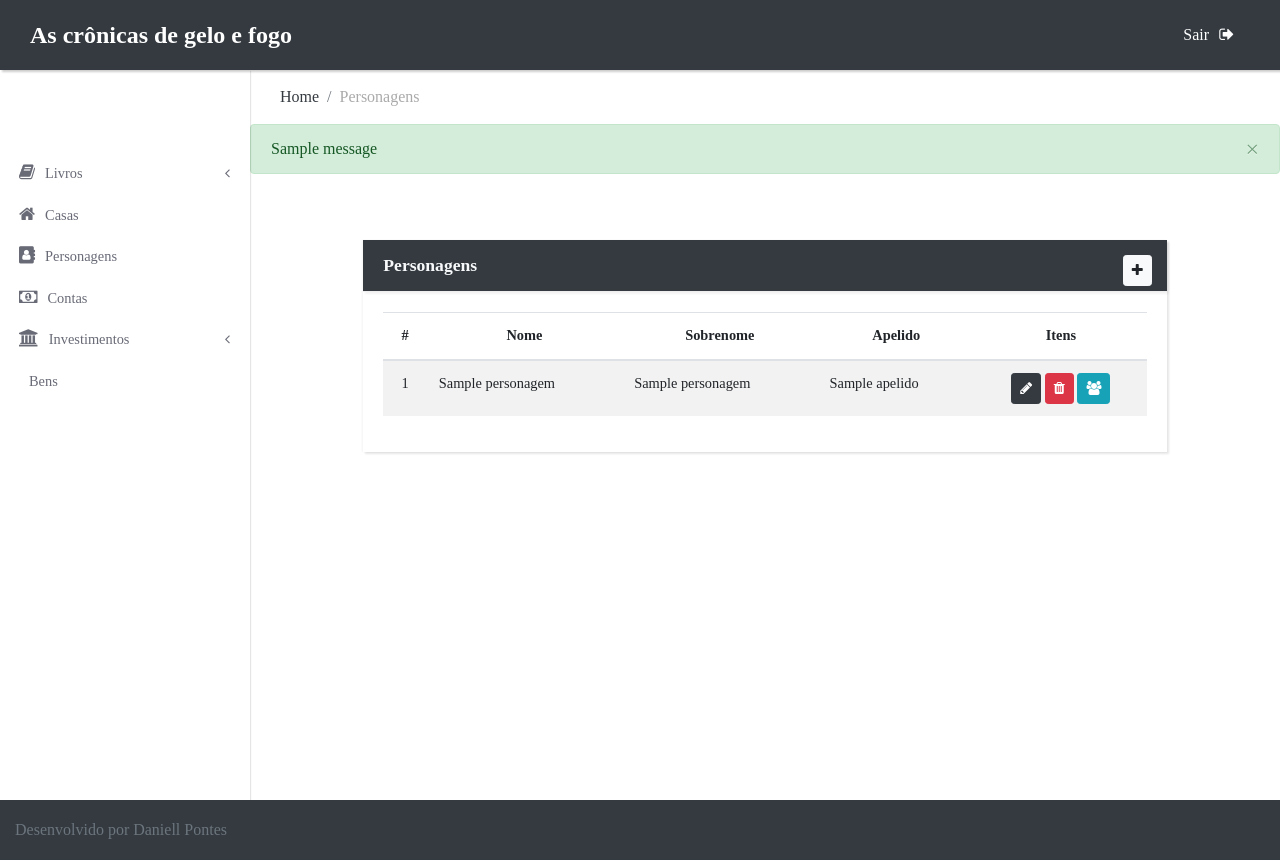
After one commit to daniellpontes/game_of_thrones, a Django app: template personagens/templates/lista_personagens.html in a window 1280 px wide. The commit adds this page. Run offline with Django 3.2, Linux system fonts and the light colour scheme; the template is opened without the code that fills it: most values are stand-ins (such as "Sample title", 1, 10 or a date in 2020); one stand-in notice (Sample message) is shown; some libraries are stand-ins or nearby versions.

Commit message:
Cadastra de personagens

```diff
--- a/casas/views.py
+++ b/casas/views.py
@@ -27,7 +27,7 @@ def cadastra_casa(request):
     if formulario.is_valid():
         # Verifica se o formulário é válido e o salva, transformando-o em um objeto.
         formulario.save()
-        messages.success(request, 'Casa cadastrada com suncesso.')
+        messages.success(request, 'Casa cadastrada com sucesso.')
         return redirect('lista_casas_url')
     return render(request, 'cadastra_casa.html', {'formulario': formulario})
     # Renderiza o template com o conteúdo da variável formulário
--- /dev/null
+++ b/personagens/templates/lista_personagens.html
@@ -0,0 +1,128 @@
+{% extends 'index.html' %}
+
+{% block titulo %}
+    Lista personagens
+{% endblock %}
+
+
+{% block principal %}
+<div class="content-inner">
+    <div class="breadcrumb-holder container-fluid">
+        <ul class="breadcrumb">
+            <li class="breadcrumb-item"><a href="{% url 'principal_url' %}">Home</a></li>
+            <li class="breadcrumb-item active">Personagens</li>
+        </ul>
+    </div>
+
+    {% if messages %}
+        {% for message in messages %}
+            <div class="alert alert-{{ message.tags }} alert-dismissible fade show" role="alert">
+                {{ message }}
+                <button type="button" class="close" data-dismiss="alert" aria-label="Close">&times;</button>
+            </div>
+        {% endfor %}
+    {% endif %}
+
+    <section class="tables">
+        <div class="container-fluid">
+            <div class="row">
+                <div class="col-lg-10 centraliza">
+                    <div class="card">
+                        <div class="card-close">
+                            <div class="dropdown">
+                                <a class="btn btn-light btn-sm" href="{% url 'cadastra_personagem_url' %}"
+                                   data-toggle="tooltip" data-placement="top" title="Cadastrar personagem">
+                                    <i class="fa fa-plus"></i>
+                                </a>
+                            </div>
+                        </div>
+                        <div class="card-header d-flex align-items-center bg-dark text-light">
+                            <h3 class="h4">Personagens</h3>
+                        </div>
+                        <div class="card-body">
+                            <div class="table-responsive">
+                                <table class="table table-striped table-hover">
+                                    <thead>
+                                        <tr class="text-center">
+                                            <th>#</th>
+                                            <th>Nome</th>
+                                            <th>Sobrenome</th>
+                                            <th>Apelido</th>
+                                            <th>Itens</th>
+                                        </tr>
+                                    </thead>
+                                    <tbody>
+                                        {% for personagem in personagens %}
+                                            <tr class="text-center">
+                                                <td>{{ forloop.counter }}</td>
+                                                <td class="text-left">{{ personagem.nome }}</td>
+                                                <td class="text-left">{{ personagem.sobrenome }}</td>
+                                                <td class="text-left">{{ personagem.apelido }}</td>
+                                                <td>
+                                                    <a class="btn btn-dark btn-sm" href="#"
+                                                       data-toggle="tooltip" data-placement="top" title="Edita personagem">
+                                                        <i class="fa fa-pencil"></i>
+                                                    </a>
+
+                                                    <a class="btn btn-danger btn-sm" title="Exclui personagem" data-toggle="modal" data-target="#confirmDeleteModal" data-placement="top" data-tt="tooltip"
+                                                       onClick="abre_modal('#confirmDeleteModal', {{ personagem.id_personagem }}, '{{ personagem.nome }}');"
+                                                        href="#">
+                                                        <i class="fa fa-trash"></i>
+                                                    </a>
+                                                    <a class="btn btn-info btn-sm" href="#"
+                                                       data-toggle="tooltip" data-placement="top" title="Membros">
+                                                        <i class="fa fa-users"></i>
+                                                    </a>
+                                                </td>
+                                            </tr>
+                                        {% endfor %}
+                                    <!-- Modal -->
+                                    <div class="modal fade" id="confirmDeleteModal">
+                                        <div class="modal-dialog">
+                                            <div class="modal-content">
+                                                <div class="modal-header">
+                                                    <h4 class="modal-title">Excluir casa</h4>
+                                                    <button type="button" class="close" data-dismiss="modal" aria-label="Close">&times;</button>
+                                                </div>
+
+                                                <div class="modal-body" id="corpo_modal">
+                                                </div>
+
+                                                <div class="modal-footer" id="form_modal">
+                                                    <form action="#" method="POST" enctype="multipart/form-data">
+                                                        {% csrf_token %}
+                                                        <input type="hidden" id="id_casa" name="id_casa" value="">
+                                                        <button type="button" class="btn btn-danger" data-dismiss="modal">Cancelar</button>
+                                                        <button type="submit" class="btn btn-primary" >Excluir</button>
+
+                                                    </form>
+
+                                                </div>
+                                            </div>
+                                        </div>
+                                    </div>
+
+                                    <script>
+                                        $("[data-tt=tooltip]").tooltip();
+                                        /*↑ habilita que o <a> chame o modal e exiba o tooltip. */
+                                        $(document).ready()
+                                        {
+                                            function abre_modal (modal,id_casa, nome_casa)
+                                                {
+                                                    document.getElementById('corpo_modal').innerHTML = 'Deseja excluir ' + nome_casa + '?';
+                                                    document.getElementById('id_casa').setAttribute("value", id_casa);
+                                                }
+                                        }
+                                    </script>
+
+                                    </tbody>
+                                </table>
+                            </div>
+                        </div>
+                    </div>
+                </div>
+            </div>
+        </div>
+    </section>
+</div>
+{% endblock %}
--- a/personagens/urls.py
+++ b/personagens/urls.py
@@ -1,7 +1,8 @@
 from django.urls import path
-from .views import lista_personagens
+from .views import lista_personagens, cadastra_personagem
 
 
 urlpatterns = [
-    path('lista/', lista_personagens, name="lista_personagens")
+    path('lista/', lista_personagens, name="lista_personagens_url"),
+    path('cadastra/', cadastra_personagem, name="cadastra_personagem_url")
 ]
--- a/templates/index.html
+++ b/templates/index.html
@@ -46,7 +46,7 @@
                 </a>
             </li><!--Casas-->
             <li>
-                <a href="#">
+                <a href="{% url 'lista_personagens_url' %}">
                     <i class="fa fa-address-book" aria-hidden="true"></i>Personagens
                 </a>
             </li><!--Personagens-->
```
Also changed, not shown: personagens/forms.py (added, +8 -0 lines), personagens/templates/cadastra_personagem.html (added, +70 -0 lines), personagens/views.py (+17 -2 lines).
